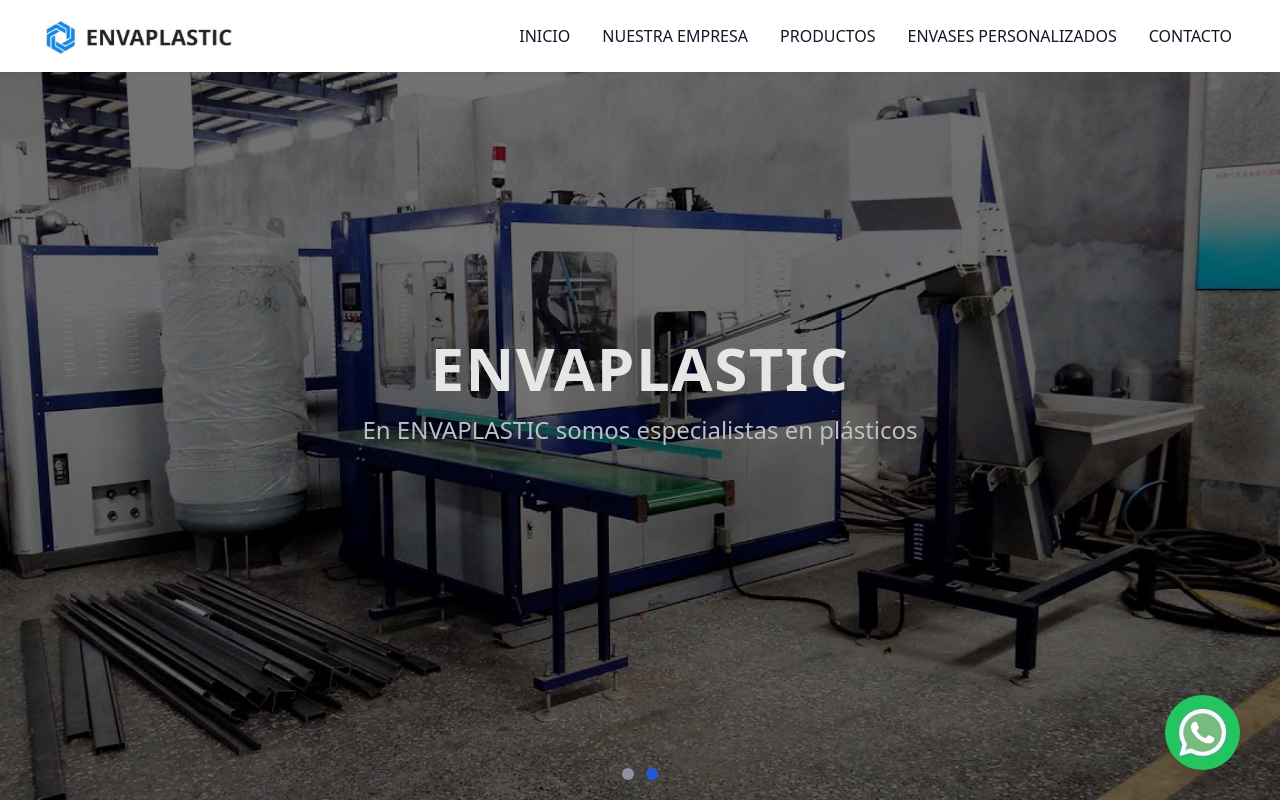
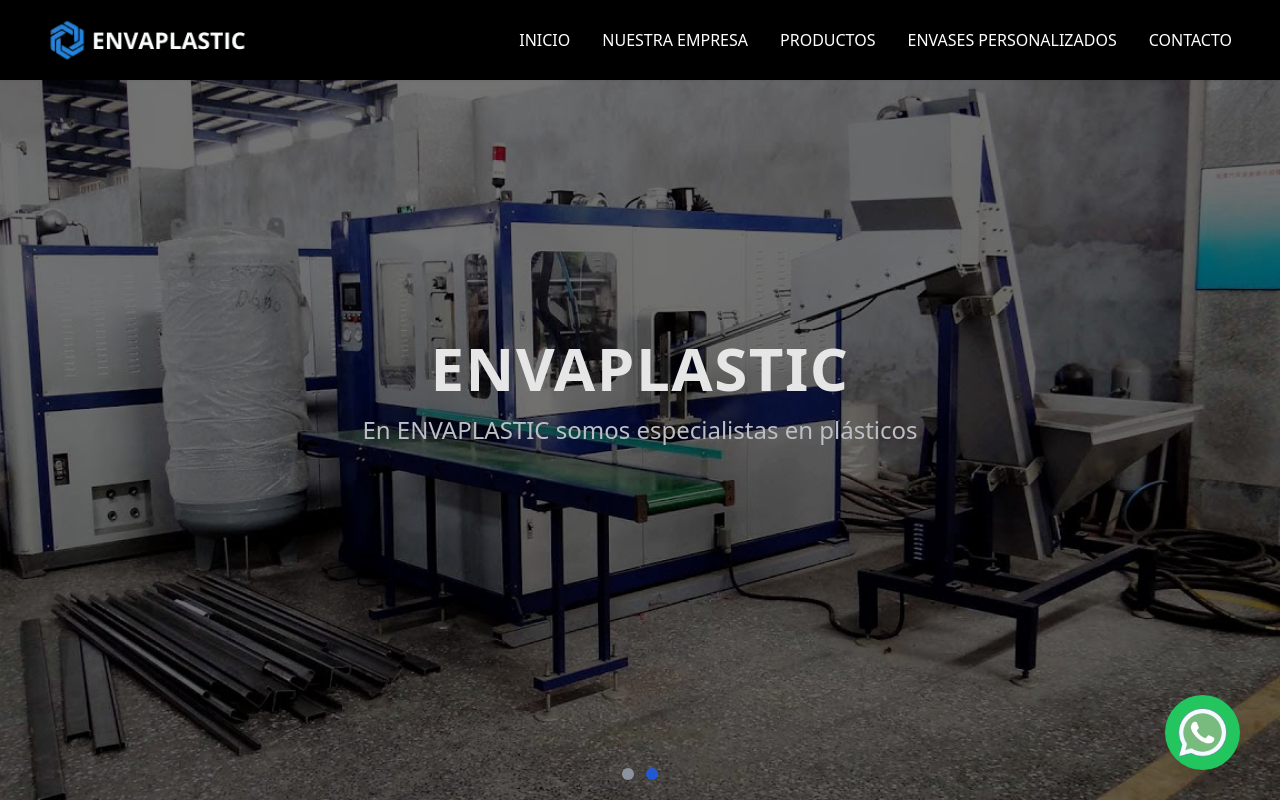
Before and after one commit to lucianohuenuvil/envaplastic, a Next.js app: page / in a window 1280 px wide. Shown: the top 802 px of the page. Built offline with nearby package versions, Linux system fonts and the light colour scheme.

Commit message:
nav black

```diff
--- a/src/components/navigation/navigation.jsx
+++ b/src/components/navigation/navigation.jsx
@@ -22,11 +22,11 @@
   };
 
   return (
-    <nav className="bg-white fixed top-0 w-full z-50 shadow-sm">
+    <nav className="bg-black fixed top-0 w-full z-50 shadow-sm">
       <div className="w-full flex flex-wrap items-center justify-between mx-auto  p-4 sm:pl-10 sm:pr-10">
         <Link href="/">
           <p className="flex items-center space-x-3 rtl:space-x-reverse">
-            <img src="/logo.jpeg" className="h-10" alt="ENVAPLASTIC Logo" />
+            <img src="/logo-white.png" className="h-12" alt="ENVAPLASTIC Logo" />
           </p>
         </Link>
         <div className="flex xl:hidden">
@@ -43,13 +43,13 @@
           </button>
         </div>
         <div id="navbar-menu" className={`items-center justify-between w-full xl:flex xl:w-auto ${isMenuOpen ? 'block' : 'hidden'}`}>
-          <ul className="flex flex-col p-2 mt-4 border border-gray-100 rounded-lg bg-gray-50 xl:flex-row xl:space-x-8 xl:mt-0 xl:border-0 xl:bg-white">
+          <ul className="flex flex-col p-2 mt-4  rounded-lg bg-gray-900 xl:bg-black xl:flex-row xl:space-x-8 xl:mt-0 xl:border-0 ">
             {links.map(link => (
               <li key={link.route}>
                 <Link href={link.route} passHref>
                   <p
                     onClick={handleLinkClick}
-                    className='block text-md p-2 text-gray-900 rounded hover:bg-gray-100 xl:hover:bg-transparent xl:hover:text-blue-700 xl:p-0'
+                    className='block text-md  text-white p-2 text-gray-900 rounded hover:bg-gray-800 xl:hover:bg-transparent xl:hover:text-blue-700 xl:p-0'
                   >
                     {link.label}
                   </p>
```
Also changed, not shown: public/logo-removebg-preview.png (added), public/logo-white.png (added).
